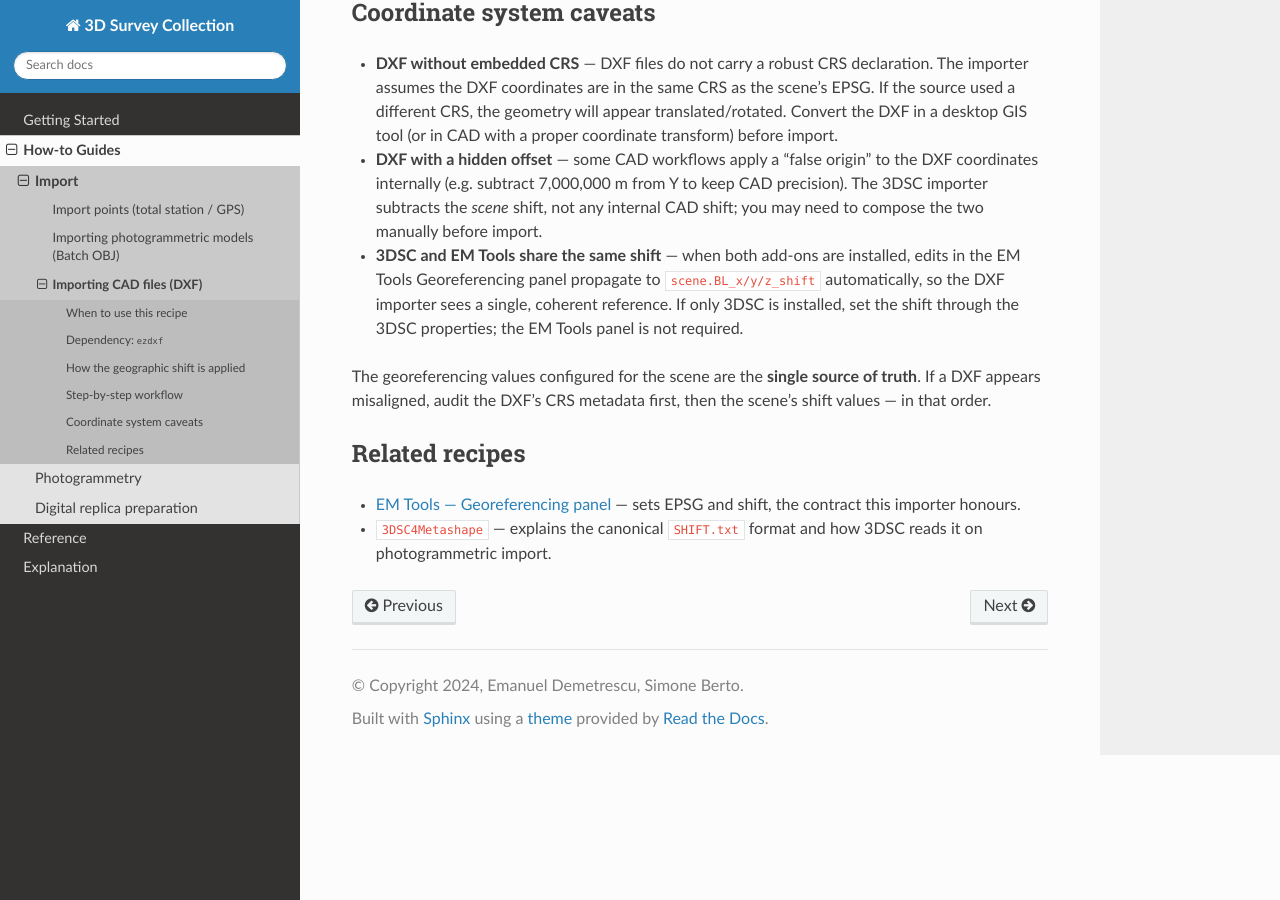
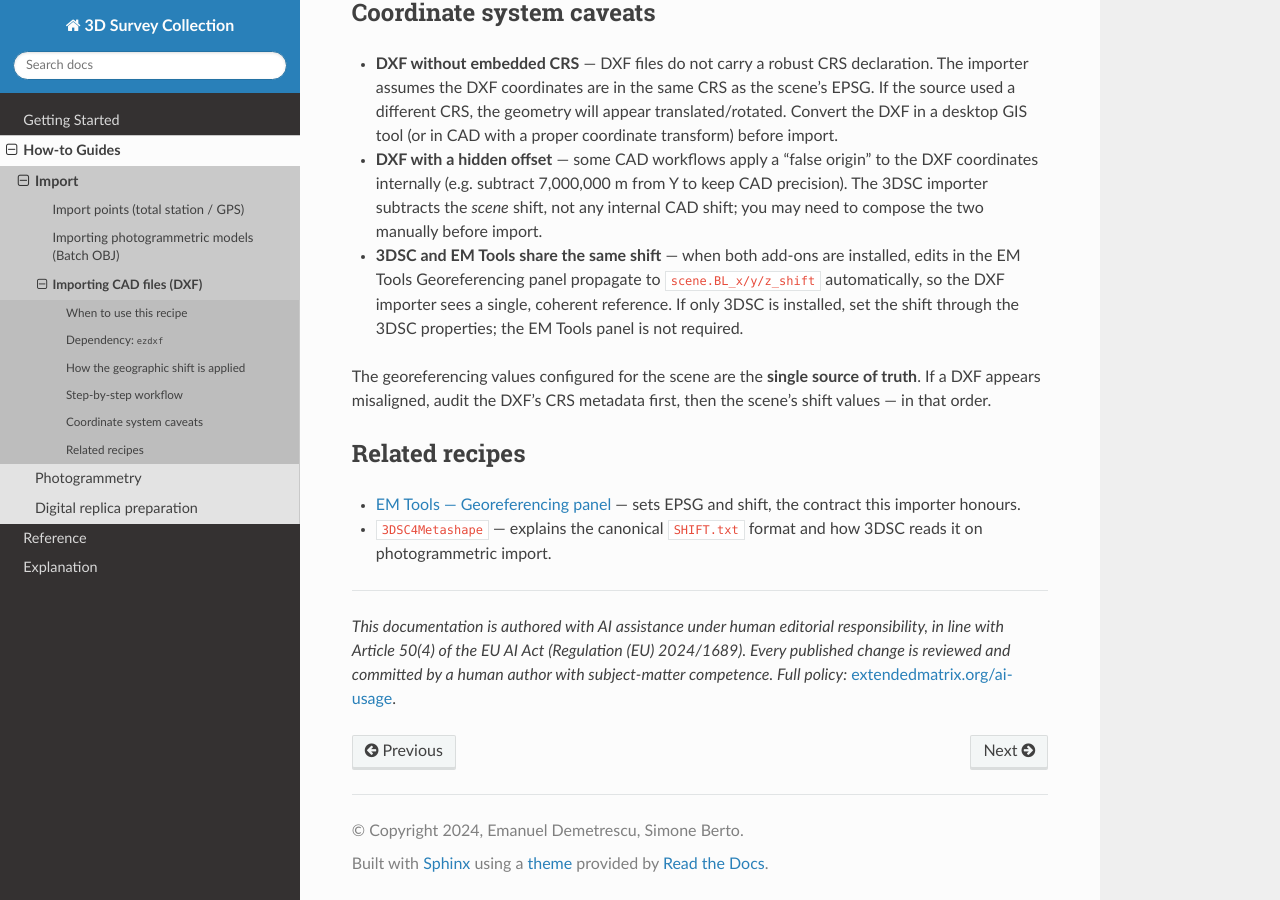
Before and after one commit to zalmoxes-laran/3D-survey-collection-doc, a Sphinx documentation site: the page built from docs/how-to/import/cad-drawings.rst, in a window 1280 px wide and 900 px high, scrolled down 1800 px. Built offline with Sphinx 7.4.7 and the Read the Docs theme 3.1.0, drawn with Linux system fonts in a browser that asks for light colours.

Commit message:
Add AI usage notice to docs
This change adds a reusable AI-assistance transparency notice to the docs footer, wired through Sphinx's rst_epilog and excluded from the build index so the snippet remains consumable without becoming a standalone page. It also updates the CAD drawing georeferencing link to the current EM Tools version.

```diff
--- /dev/null
+++ b/docs/_includes/ai_usage_notice.rst
@@ -0,0 +1,16 @@
+.. AI-assisted authoring notice — included on every page via
+   ``rst_epilog`` in ``conf.py``. The central AI-usage policy lives at
+   https://www.extendedmatrix.org/ai-usage/ and is the canonical source
+   for the substance of this notice; the short form below is what the
+   reader sees at the bottom of each documentation page.
+
+----
+
+.. container:: ai-usage-notice
+
+   *This documentation is authored with AI assistance under human
+   editorial responsibility, in line with Article 50(4) of the EU AI
+   Act (Regulation (EU) 2024/1689). Every published change is reviewed
+   and committed by a human author with subject-matter competence.
+   Full policy:* `extendedmatrix.org/ai-usage
+   <https://www.extendedmatrix.org/ai-usage/>`_.
--- a/docs/conf.py
+++ b/docs/conf.py
@@ -28,6 +28,17 @@ intersphinx_disabled_domains = ['std']
 
 templates_path = ['_templates']
 
+exclude_patterns = [
+    '_build',
+    'Thumbs.db',
+    '.DS_Store',
+    # `_includes/` is the canonical home of reusable RST snippets pulled
+    # in via `.. include:: /_includes/<file>.rst`. Excluding it keeps the
+    # snippets consumable but unindexed so Sphinx doesn't parse them as
+    # orphan standalone documents.
+    '_includes/**',
+]
+
 # -- Options for HTML output
 
 html_theme = 'sphinx_rtd_theme'
@@ -47,3 +58,13 @@ latex_documents = [
      'Documentation written by Emanuel Demetrescu and Simone Berto',
      'manual'),
 ]
+
+# -- AI Act Article 50 transparency footer -----------------------------
+# A short notice appended to every page via ``rst_epilog``, pointing to
+# the project's AI usage policy at extendedmatrix.org/ai-usage/. This
+# documentation qualifies for the human-review-and-editorial-
+# responsibility exception in Art. 50(4) of Regulation (EU) 2024/1689
+# (AI Act); the footer is added for traceability.
+rst_epilog = """
+.. include:: /_includes/ai_usage_notice.rst
+"""
--- a/docs/how-to/import/cad-drawings.rst
+++ b/docs/how-to/import/cad-drawings.rst
@@ -122,7 +122,7 @@ metadata first, then the scene's shift values — in that order.
 Related recipes
 ---------------
 
-- `EM Tools — Georeferencing panel <https://docs.extendedmatrix.org/projects/EM-tools/en/latest/panels/georeferencing.html>`_
+- `EM Tools — Georeferencing panel <https://docs.extendedmatrix.org/projects/EM-tools/en/1.5/panels/georeferencing.html>`_
   — sets EPSG and shift, the contract this importer honours.
 - ``3DSC4Metashape`` — explains the canonical ``SHIFT.txt`` format and
   how 3DSC reads it on photogrammetric import.
```
